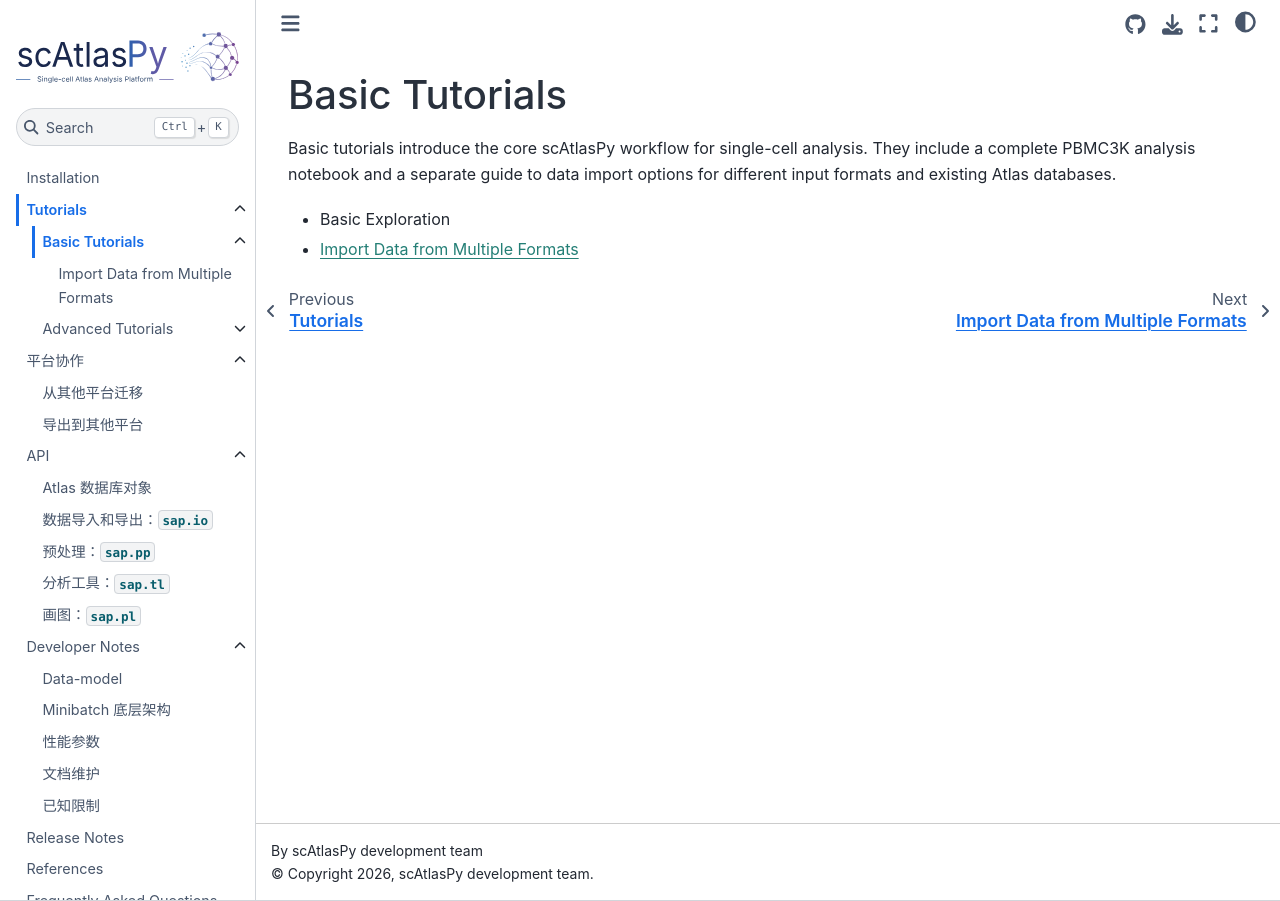
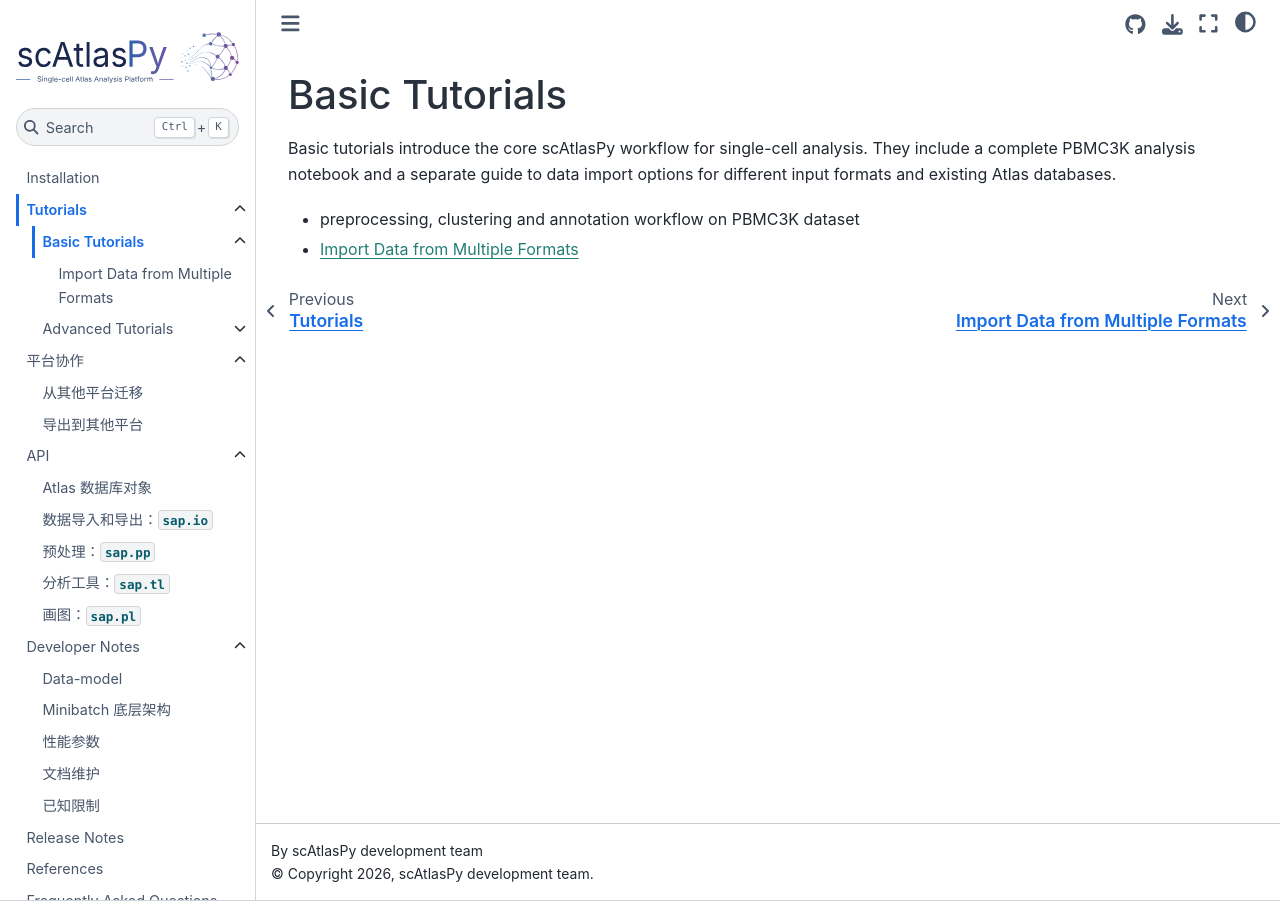
Before and after one commit to scAtlasPy/scAtlasPy, a Sphinx documentation site: the page built from docs/tutorials/basic/index.md, in a window 1280 px wide. Built offline with Sphinx 7.4.7 and the Sphinx Book theme 1.1.4, drawn with Linux system fonts in a browser that asks for light colours; pages that are not in the unit, such as notebooks, are missing from menus.

Commit message:
fix一个句子的不清晰问题

````diff
--- a/docs/tutorials/basic/index.md
+++ b/docs/tutorials/basic/index.md
@@ -4,7 +4,7 @@ Basic tutorials introduce the core scAtlasPy workflow for single-cell analysis.
 They include a complete PBMC3K analysis notebook and a separate guide to data
 import options for different input formats and existing Atlas databases.
 
-- {doc}`Basic Exploration <basic_exploration>`
+- {doc}`preprocessing, clustering and annotation workflow on PBMC3K dataset <basic_exploration>`
 - {doc}`Import Data from Multiple Formats <import-data-from-multiple-formats>`
 
 ```{toctree}
````
